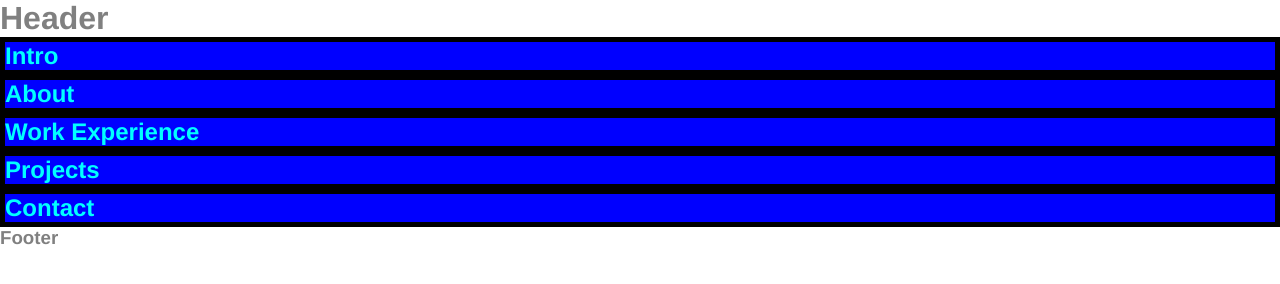
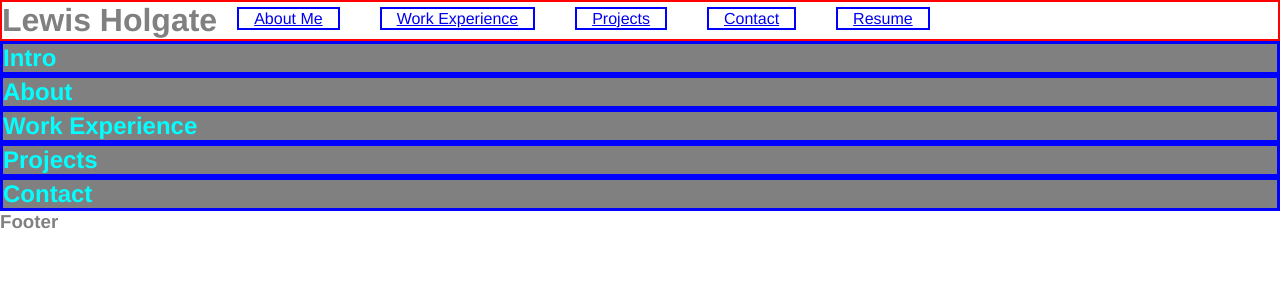
Before and after one commit to lholgate/professional-profile, a plain HTML site: page index.html in a window 1280 px wide. Drawn offline with Linux system fonts and the light colour scheme.

Commit message:
random save

```diff
--- a/assets/css/style.css
+++ b/assets/css/style.css
@@ -17,11 +17,34 @@
   header {
       display: flex;
       flex-wrap: wrap;
+      max-width: 1500px;
+      border: 2px solid red;
+  }
+
+  header nav {
+    margin: 7px 0;
+  }
+
+  header nav ul {
+    display: flex;
+    flex-wrap: wrap;
+    justify-content: space-between;
+    align-items: center;
+    list-style: none;
+  }
+
+  header nav ul li {
+      padding: 1px 20px;
+  }
+
+  header nav ul li a {
+    padding: 1px 15px;
+    border: 2px solid var(--border-color);
   }
 
  .container h2{
-    border: 5px solid black;
-    background-color: var(--border-color);
+    border: 3px solid var(--border-color);
+    background-color: var(--primary-color);
 
   }
 
--- a/index.html
+++ b/index.html
@@ -9,26 +9,48 @@
 </head>
 <body>
     <header>
-        <h1>Header</h1>
+        <h1>Lewis Holgate</h1>
+        <div class="links">
+            <nav class="link-bar">
+                <ul>
+                    <li>
+                        <a href="#about-me">About Me</a>
+                    </li>
+                    <li>
+                        <a href="#work-experience">Work Experience</a>
+                    </li>
+                    <li>
+                        <a href="#project-info">Projects</a>
+                    </li>
+                    <li>
+                        <a href="#contact-info">Contact</a>
+                    </li>
+                    <li>
+                        <a href="/">Resume</a>
+                    </li>
+                </ul>
+            </nav>
+        </div>
+
     </header>
 
     <section class="intro container">
         <h2>Intro</h2>
     </section>
 
-    <section class="about container">
+    <section id="about-me" class="about container">
         <h2>About</h2>
     </section>
 
-    <section class="work container">
+    <section id="work-experience" class="work container">
         <h2>Work Experience</h2>
     </section>
 
-    <section class="projects container">
+    <section id="project-info" class="projects container">
         <h2>Projects</h2>
     </section>
 
-    <section class="contact container">
+    <section id="contact-info" class="contact container">
         <h2>Contact</h2>
     </section>
 
```
